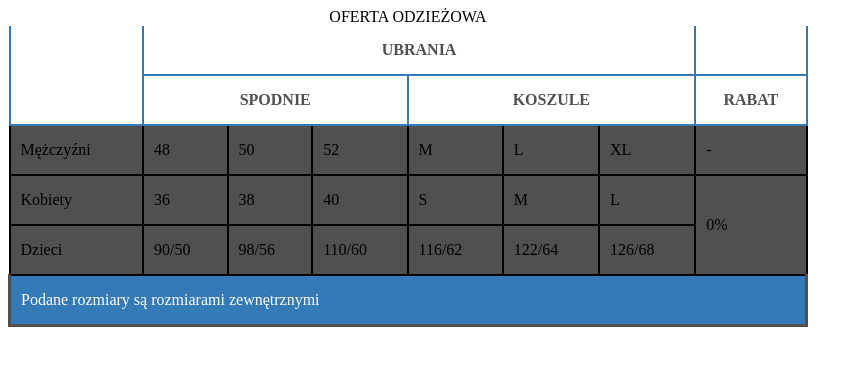
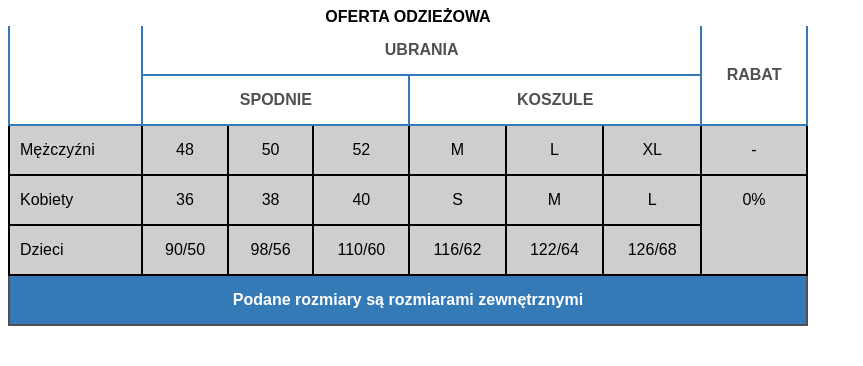
Before and after one commit to OskarWaszkiewicz/NewRepo, a plain HTML site: page index.html in a window 1280 px wide. Shown: the whole page, without its empty margins (0-863 px from the left). Drawn offline with Linux system fonts and the light colour scheme.

Commit message:
Table#2 - new changes

```diff
--- a/index.html
+++ b/index.html
@@ -10,16 +10,15 @@
             <tr>
                 <th rowspan="2"></th>
                 <th colspan="6">UBRANIA</th>
-                <th></th>
+                <th rowspan="2">RABAT</th>
             </tr>
             <tr>
                 <th colspan="3">SPODNIE</th>
                 <th colspan="3">KOSZULE</th>
-                <th>RABAT</th>
             </tr>
         </thead>
         <tbody>
-                <tr>
+            <tr>
                 <td>Mężczyźni</td>
                 <td>48</td>
                 <td>50</td>
--- a/style.css
+++ b/style.css
@@ -1,29 +1,39 @@
 table{
     width: 800px;
-    border: 2px solid;
     border-collapse: collapse;
     border-top: 0;
     font-size: 16px;
+    text-align:center;
+    font-family: Arial;
+}
+caption{
+    font-weight: bold;
 }
 tr,td{
     border: 2px solid;
     padding: 15px 10px;
     border-top: 0;
     color: black;
+    vertical-align: text-top;
 }
 th{
     border: 2px solid #337ab7;
     border-top: 0;
     padding: 15px 10px;
     color: #505050;
+    vertical-align:middle;
 }
 tbody{
-    background-color: #505050;
+    background-color: #cecece; /* wiem miało być #505050 ale ten bardziej wygląda jak ze zdj*/
     border-top: 0;
+}
+tbody tr td:first-child{
+    text-align: left;
 }
 tfoot tr td{
     background-color: #337ab7;
-    border: 3px solid #505050;
+    border: 2px solid #505050;
     border-top: 0;
     color: white;
+    font-weight: bold;
 }
```
